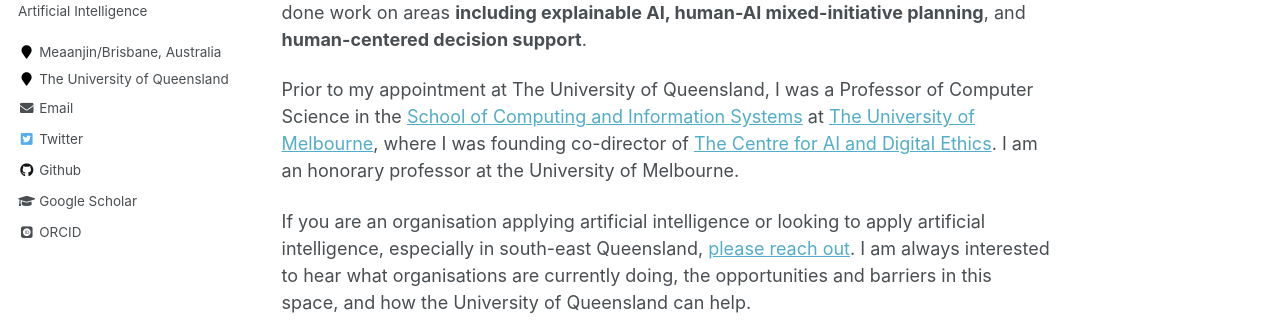
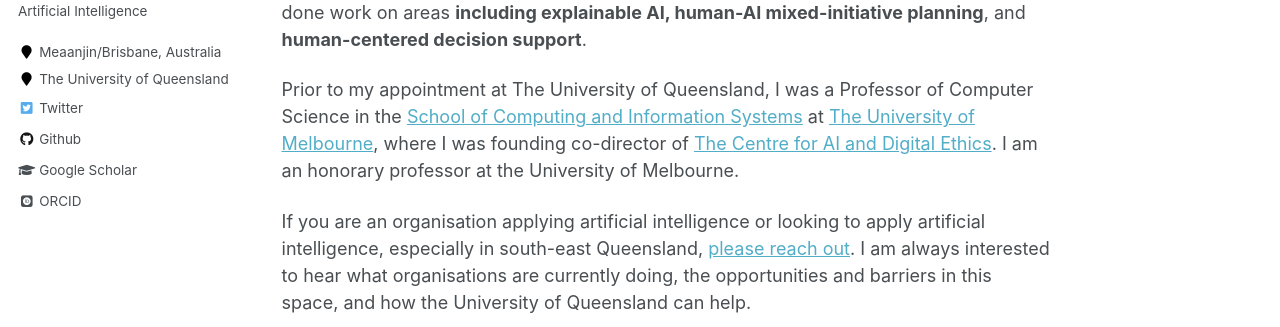
Before and after one commit to uqtmiller/uqtmiller.github.io, a Jekyll site: the page built from _pages/about.md, in a window 1280 px wide. Shown: the part 397-724 px from the top of the page. Built offline with Jekyll 4.4.1, drawn with Linux system fonts in a browser that asks for light colours; some web fonts are replaced.

Commit message:
Comment out email in _config.yml
Comment out email field in configuration file

```diff
--- a/_config.yml
+++ b/_config.yml
@@ -87,7 +87,7 @@
   employer         : "The University of Queensland"
   pubmed           :
   googlescholar    : "https://scholar.google.com/citations?user=7koVt4EAAAAJ&hl=en"
-  email            : "timothy.miller@uq.edu.au"
+  #email            : "timothy.miller@uq.edu.au"
   researchgate     :  # example: "https://www.researchgate.net/profile/yourprofile"
   uri              :
   bitbucket        :
```
